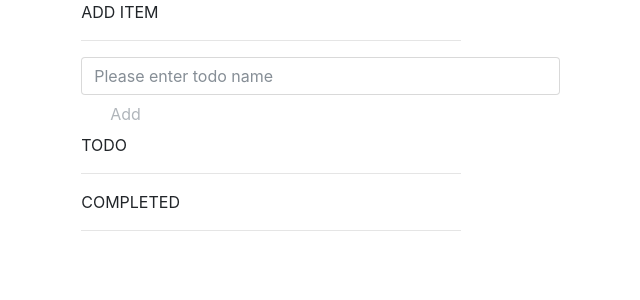
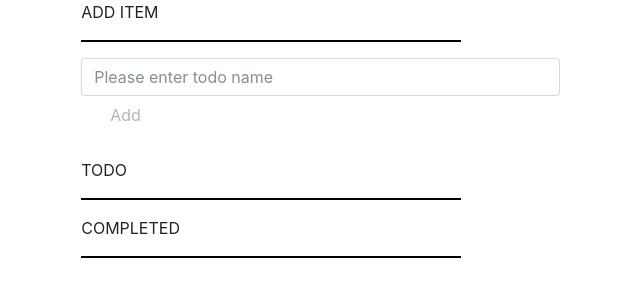
Before and after one commit to vikey913/todo-ui, an Angular app: page / in a window 1280 px wide. Shown: the top 300 px of the page, without its empty margins (369-1009 px from the left). Built offline with nearby package versions, Linux system fonts and the light colour scheme.

Commit message:
CSS Style Refactoring

```diff
--- a/src/app/modules/components/add-todo/add-todo.component.html
+++ b/src/app/modules/components/add-todo/add-todo.component.html
@@ -1,6 +1,6 @@
 <div>
-    <div>ADD ITEM</div>
-  <hr/>
+  <div>ADD ITEM</div>
+  <hr class="black-thick"/>
 
   <form [formGroup]="addForm" class="form-inline">
 
--- a/src/app/modules/components/completed-todo/completed-todo.component.html
+++ b/src/app/modules/components/completed-todo/completed-todo.component.html
@@ -1,6 +1,6 @@
 <div>
   COMPLETED
-  <hr/>
+  <hr class="black-thick"/>
 
   <div *ngFor="let toDoItem of toDoItemsList">
       <input type="checkbox" checked (change)="checkValue(toDoItem)" />
--- a/src/app/modules/components/update-todo/update-todo.component.html
+++ b/src/app/modules/components/update-todo/update-todo.component.html
@@ -1,16 +1,33 @@
-<div>
-  TODO
-  <hr/>
+<div class="mt-4">
+    <div>TODO</div>
+  <hr class="black-thick"/>
 
-  <div *ngFor="let toDoItem of toDoItemsList; let i = index">
-      <input type="checkbox" (change)="checkValue(toDoItem)" />
-      <span *ngIf="!toDoItem.edit">{{ toDoItem.displayName }}</span>
-      <input *ngIf="toDoItem.edit" type="text" [(ngModel)]="toDoItem.displayName">
-      <button (click)="toggleEdit(toDoItem)">
+  <div *ngFor="let toDoItem of toDoItemsList; let i = index" class="form">
+    <div class="row">
+      <div class="form-group pl-3">
+        <input type="checkbox" (change)="checkValue(toDoItem)" />
+      </div>
+
+      <div class="form-group col-md-7">
+        <span *ngIf="!toDoItem.edit">{{ toDoItem.displayName }}</span>
+        <input class="form-control" *ngIf="toDoItem.edit" type="text" [(ngModel)]="toDoItem.displayName">
+      </div>
+
+
+      <button class="btn btn-link ml-3" (click)="toggleEdit(toDoItem)">
         <span *ngIf="!toDoItem.edit">Edit</span>
         <span *ngIf="toDoItem.edit">Save</span>
       </button>
-      <button (click)="deleteItem(toDoItem)">Delete</button>
+      <button class="btn btn-link" (click)="deleteItem(toDoItem)">Delete</button>
+
+      <div *ngIf="toDoItem.displayName.length == 0">
+          <span style="color:red">Todo Name is required</span>
+      </div>
+    </div>
+
+    <div class="form-group">
+      <hr />
+    </div>
   </div>
 
 </div>
--- a/src/styles.css
+++ b/src/styles.css
@@ -1 +1,4 @@
 /* You can add global styles to this file, and also import other style files */
+.black-thick {
+  border-top: 2px solid rgba(0,0,0,1);
+}
```
Also changed, not shown: src/app/app.component.css (line endings or trailing spaces).
